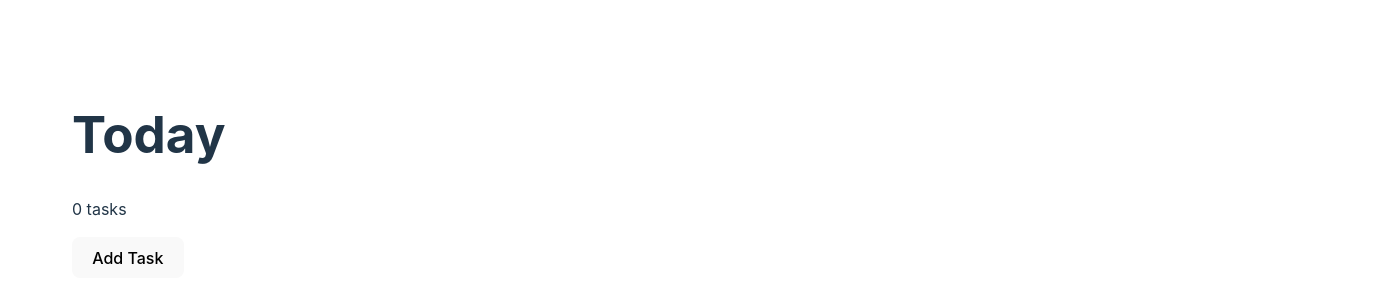
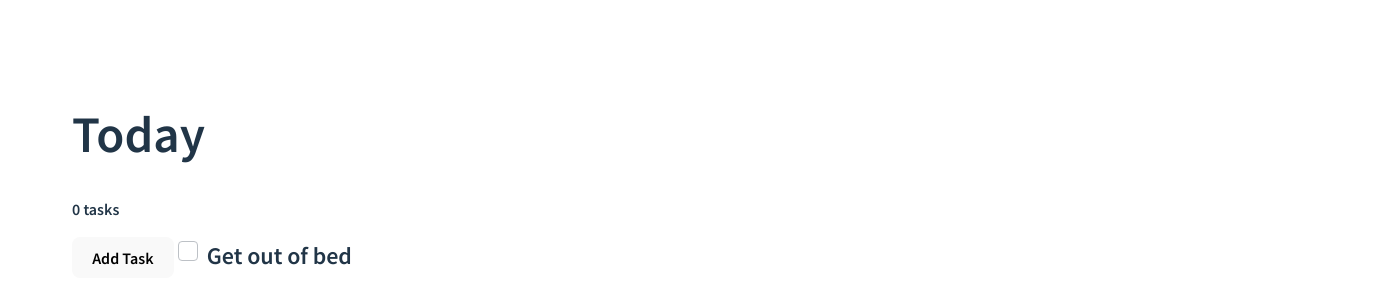
Before and after one commit to rgrace9/todo-list-app, a React (Vite) app: page / in a window 1280 px wide. Shown: the top 304 px of the page, 1384 px wide, since content can reach past the window. Built offline with nearby package versions, Linux system fonts and the light colour scheme.

Commit message:
Work on checkbox

```diff
--- a/package.json
+++ b/package.json
@@ -18,6 +18,7 @@
     "@eslint/js": "^9.17.0",
     "@types/react": "^18.3.17",
     "@types/react-dom": "^18.3.5",
+    "@types/react-transition-group": "^4.4.12",
     "@vitejs/plugin-react": "^4.3.4",
     "eslint": "^9.17.0",
     "eslint-plugin-react-hooks": "^5.0.0",
--- /dev/null
+++ b/src/SampleTodoList.tsx
@@ -0,0 +1,12 @@
+import "./TodoList.css"; // Assuming the CSS is stored here
+
+const TodoList = () => (
+  <>
+    <input type="checkbox" id="todo" name="todo" value="todo" />
+    <label htmlFor="todo" data-content="Get out of bed">
+      Get out of bed
+    </label>
+  </>
+);
+
+export default TodoList;
--- /dev/null
+++ b/src/TodoList.css
@@ -0,0 +1,70 @@
+@import url('https://fonts.googleapis.com/css?family=Source+Sans+Pro:600&display=swap');
+ * {
+	 box-sizing: border-box;
+}
+ *::before, *::after {
+	 box-sizing: border-box;
+}
+ body {
+	 font-family: 'Source Sans Pro', sans-serif;
+	 display: flex;
+	 align-items: center;
+	 justify-content: center;
+	 margin: 0;
+	 min-height: 100vh;
+}
+ input[type="checkbox"] {
+	 position: relative;
+	 width: 1.5em;
+	 height: 1.5em;
+	 color: #363839;
+	 border: 1px solid #bdc1c6;
+	 border-radius: 4px;
+	 appearance: none;
+	 outline: 0;
+	 cursor: pointer;
+	 transition: background 175ms cubic-bezier(0.1, 0.1, 0.25, 1);
+}
+ input[type="checkbox"]::before {
+	 position: absolute;
+	 content: '';
+	 display: block;
+	 top: 2px;
+	 left: 7px;
+	 width: 8px;
+	 height: 14px;
+	 border-style: solid;
+	 border-color: #fff;
+	 border-width: 0 2px 2px 0;
+	 transform: rotate(45deg);
+	 opacity: 0;
+}
+ input[type="checkbox"]:checked {
+	 color: #fff;
+	 border-color: #06842c;
+	 background: #06842c;
+}
+ input[type="checkbox"]:checked::before {
+	 opacity: 1;
+}
+ input[type="checkbox"]:checked ~ label::before {
+	 clip-path: polygon(0 0, 100% 0, 100% 100%, 0 100%);
+}
+ label {
+	 position: relative;
+	 cursor: pointer;
+	 font-size: 1.5em;
+	 font-weight: 600;
+	 padding: 0 0.25em 0;
+	 user-select: none;
+}
+ label::before {
+	 position: absolute;
+	 content: attr(data-content);
+	 color: #9c9e9f;
+	 clip-path: polygon(0 0, 0 0, 0% 100%, 0 100%);
+	 text-decoration: line-through;
+	 text-decoration-thickness: 3px;
+	 text-decoration-color: #363839;
+	 transition: clip-path 200ms cubic-bezier(0.25, 0.46, 0.45, 0.94);
+}
--- a/src/TodoList.tsx
+++ b/src/TodoList.tsx
@@ -3,6 +3,7 @@ import { CSSTransition } from "react-transition-group";
 import { Task } from "../types/Task"; // Import Task type
 import AddTask from "./AddTask";
 import "./App.css";
+import SampleTodoList from "./SampleTodoList";
 import TasksList from "./TasksList";
 
 function App() {
@@ -77,6 +78,7 @@ function App() {
             <AddTask addTask={addTask} setShowAddTask={setShowAddTask} />
           </div>
         </CSSTransition>
+        <SampleTodoList />
       </div>
     </>
   );
```
Also changed, not shown: src/components/CheckboxIcon.tsx (added), 1 other file (tests, documents, lock files or other folders).
